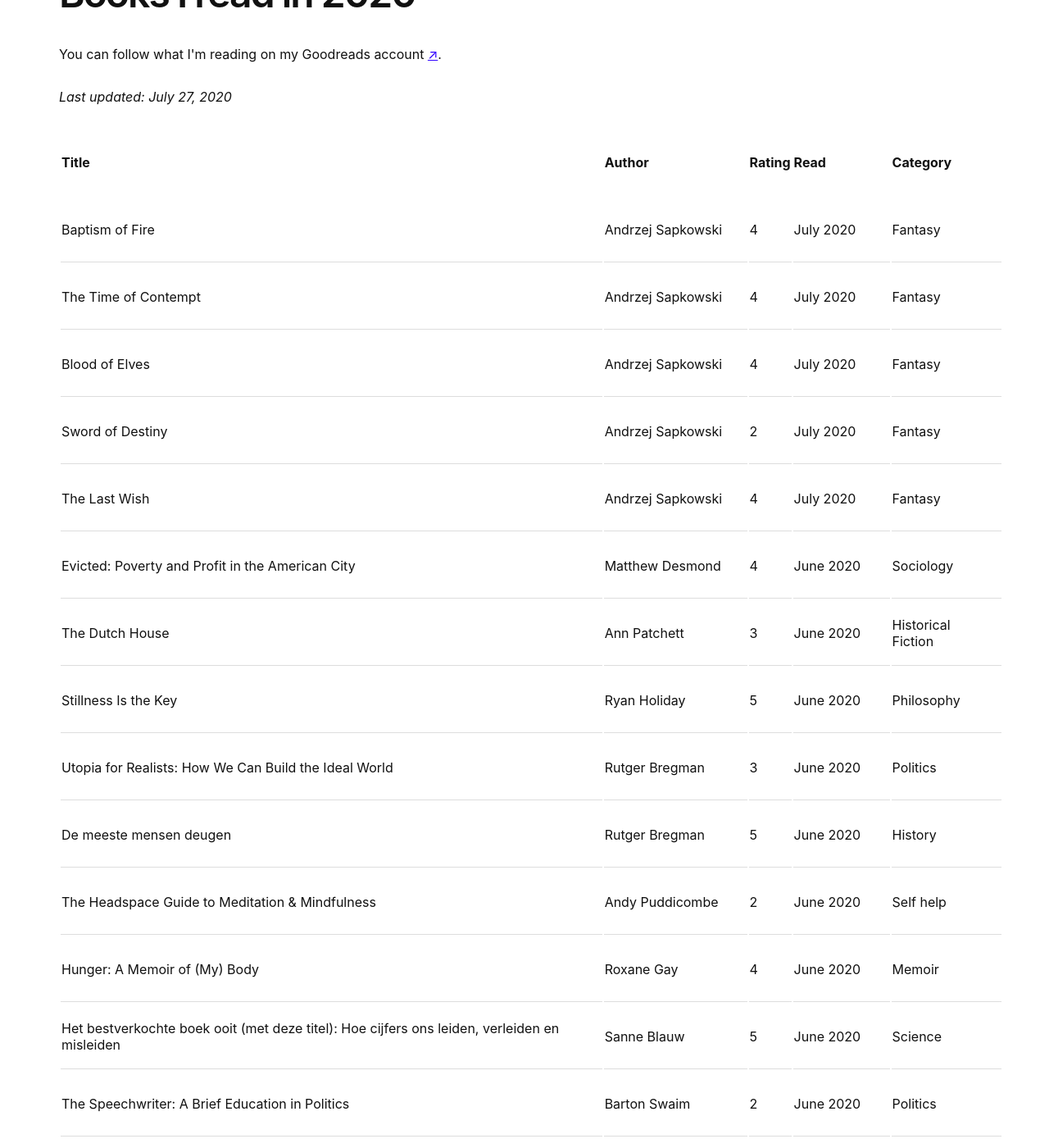
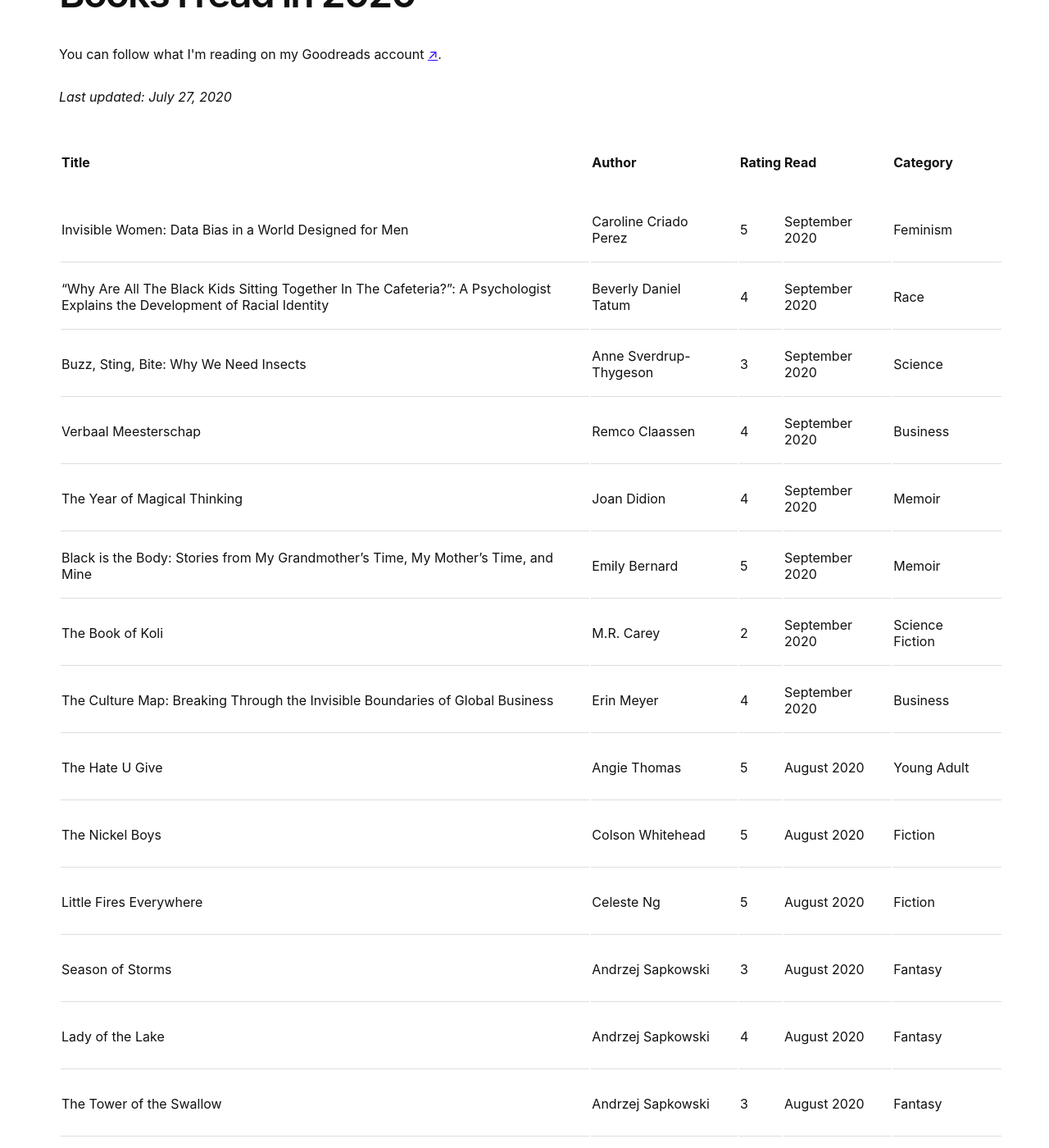
Before and after one commit to imlsw/imlsw.github.io, a Jekyll site: the page built from _posts/2020-05-19-books-2020.md, in a window 1280 px wide and 1400 px high, scrolled down 199 px. Shown: the whole window at 82% size. Built offline with Jekyll 4.4.1, drawn with Linux system fonts in a browser that asks for light colours; some web fonts are replaced.

Commit message:
Updated books

```diff
--- a/_posts/2020-05-19-books-2020.md
+++ b/_posts/2020-05-19-books-2020.md
@@ -13,6 +13,20 @@ author: Ilse
 
 |	Title	|	Author	|	Rating	|	Read	|	Category	|
 |	---------	|	---------	|	---------	|	---------	|	---------	|
+| Invisible Women: Data Bias in a World Designed for Men | Caroline Criado Perez | 5 | September 2020 | Feminism |
+| "Why Are All The Black Kids Sitting Together In The Cafeteria?": A Psychologist Explains the Development of Racial Identity | Beverly Daniel Tatum | 4 | September 2020 | Race |
+| Buzz, Sting, Bite: Why We Need Insects | Anne Sverdrup-Thygeson | 3 | September 2020 | Science |
+| Verbaal Meesterschap | Remco Claassen | 4 | September 2020 | Business |
+| The Year of Magical Thinking | Joan Didion | 4 | September 2020 | Memoir |
+| Black is the Body: Stories from My Grandmother's Time, My Mother's Time, and Mine | Emily Bernard | 5 | September 2020 | Memoir |
+| The Book of Koli | M.R. Carey | 2 | September 2020 | Science Fiction |
+| The Culture Map: Breaking Through the Invisible Boundaries of Global Business | Erin Meyer | 4 | September 2020 | Business |
+| The Hate U Give | Angie Thomas | 5 | August 2020 | Young Adult |
+| The Nickel Boys | Colson Whitehead | 5 | August 2020 | Fiction |
+| Little Fires Everywhere | Celeste Ng | 5 | August 2020 | Fiction |
+| Season of Storms | Andrzej Sapkowski | 3 | August 2020 | Fantasy |
+| Lady of the Lake | Andrzej Sapkowski | 4 | August 2020 | Fantasy |
+| The Tower of the Swallow | Andrzej Sapkowski | 3 | August 2020 | Fantasy |
 | Baptism of Fire | Andrzej Sapkowski | 4 | July 2020 | Fantasy |
 | The Time of Contempt | Andrzej Sapkowski | 4 | July 2020 | Fantasy |
 | Blood of Elves | Andrzej Sapkowski | 4 | July 2020 | Fantasy |
```
